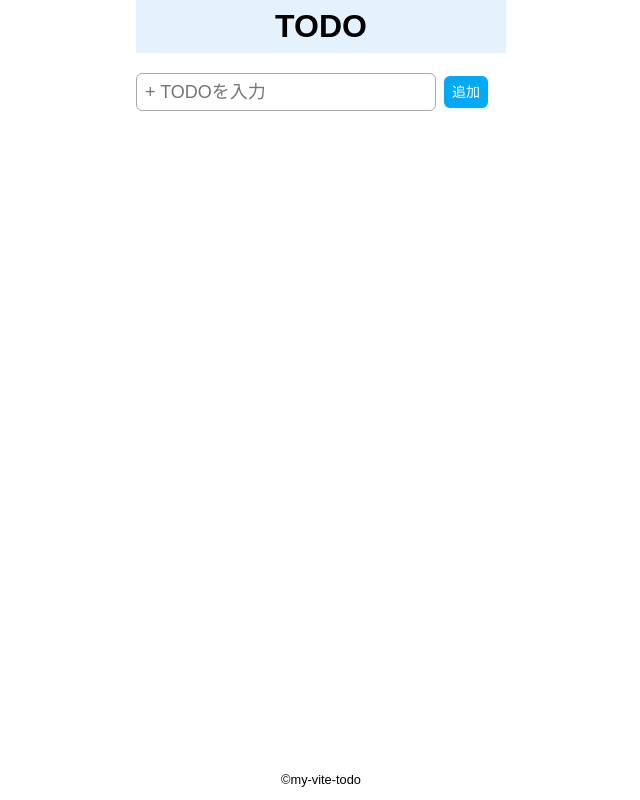
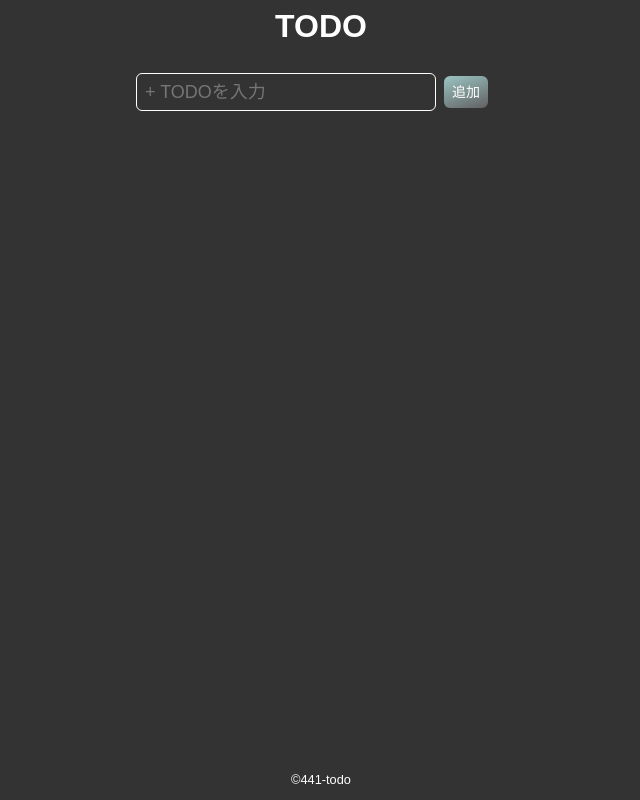
Before and after one commit to 441D/vue_app01, a Vue app: page / in a window 1280 px wide. Shown: the whole page, without its empty margins (319-959 px from the left). Built offline with nearby package versions, Linux system fonts and the light colour scheme.

Commit message:
css調整

```diff
--- a/index.html
+++ b/index.html
@@ -2,9 +2,9 @@
 <html lang="ja">
   <head>
     <meta charset="UTF-8" />
-    <link rel="icon" type="image/svg+xml" href="/vite.svg" />
+    <link rel="icon" type="image/svg+xml" href="/src/assets/vue.svg" />
     <meta name="viewport" content="width=device-width, initial-scale=1.0" />
-    <title>Vite + Vue</title>
+    <title>TODO App</title>
   </head>
   <body>
     <div id="app"></div>
--- a/src/App.vue
+++ b/src/App.vue
@@ -15,6 +15,11 @@ import MainTodo from './components/MainTodo.vue';
 <style>
   @import 'assets/css/destyle.css';
 
+  body {
+    /* background: -webkit-linear-gradient(left, #00dbde, #fc00ff); */
+    background-color: #333;
+    color: #fff;
+  }
   .wrap {
     display: flex;
     flex-direction: column;
--- a/src/components/Footer.vue
+++ b/src/components/Footer.vue
@@ -1,11 +1,12 @@
 <template>
   <footer class="footer">
-    <small>&copy;my-vite-todo</small>
+    <small>&copy;441-todo</small>
   </footer>
 </template>
 
 <style scoped>
   .footer {
+    color: #fff;
     margin-top: 15px;
     height: 30px;
   }
--- a/src/components/Header.vue
+++ b/src/components/Header.vue
@@ -5,7 +5,8 @@
 <style scoped>
   .title {
     width: 100%;
-    background-color: #e3f2fd;
+    display: inline-block;
+    color: #fff;
     text-align: center;
     font-size: 32px;
     font-weight: bold;
--- a/src/components/MainTodo.vue
+++ b/src/components/MainTodo.vue
@@ -60,12 +60,12 @@ const changeCheck = (id) => {
   margin-right: 8px;
   padding: 8px;
   font-size: 18px;
-  border: 1px solid #aaa;
+  border: 1px solid #fff;
   border-radius: 6px;
 }
 .btn {
   padding: 8px;
-  background-color: #03a9f4;
+  background-image: linear-gradient(-20deg, #616161 0%, #9bc5c3 100%);
   border-radius: 6px;
   color: #fff;
   text-align: center;
@@ -83,7 +83,7 @@ const changeCheck = (id) => {
   gap: 8px;
 }
 .todo {
-  border: 1px solid #ccc;
+  border: 1px solid #fff;
   border-radius: 6px;
   padding: 12px;
   width: 300px;
@@ -98,15 +98,15 @@ const changeCheck = (id) => {
   gap: 4px;
 }
 .green {
-  background-color: #00c853;
+  background: #00A7E1;
 }
 .pink {
-  background-color: #ff4081;
+  background: #EF6461;
 }
 
 .fin {
   text-decoration: line-through;
-  background-color: #ddd;
-  color: #777;
+  background-color: #fff;
+  color: #333;
 }
 </style>
```
Also changed, not shown: src/composables/useTodoList.js (line endings or trailing spaces).
